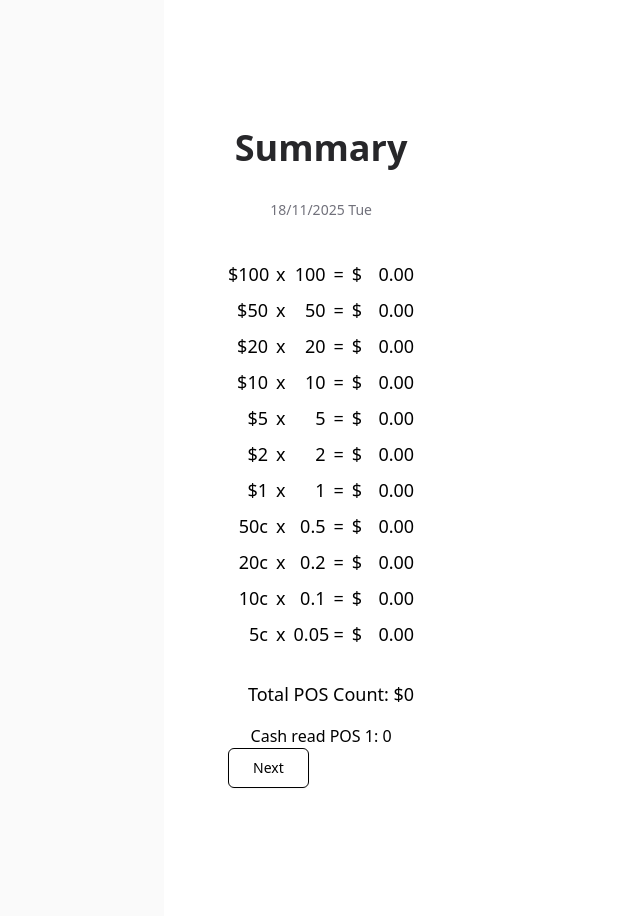
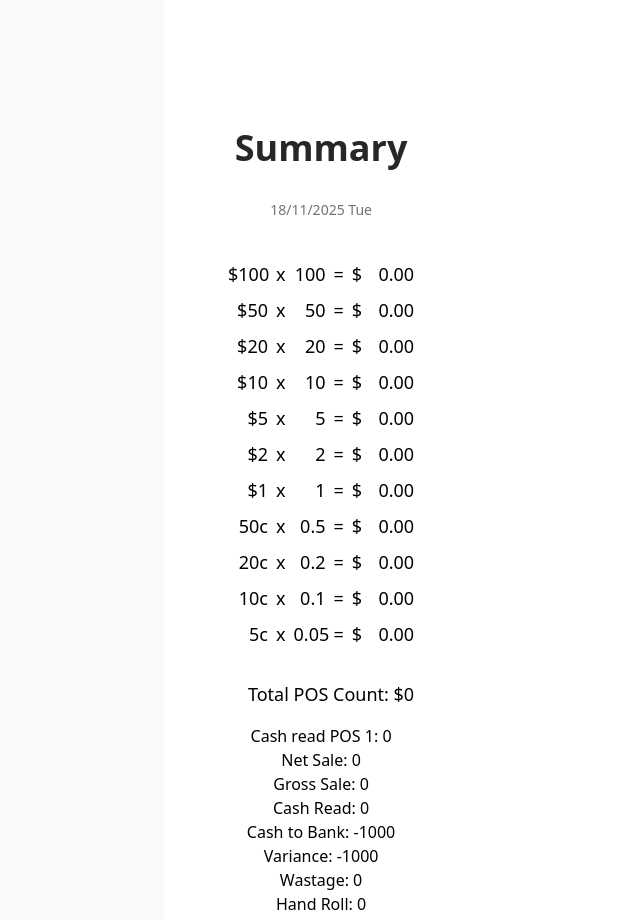
Before and after one commit to G-Tang2/sushi-sushi-EOD, a Next.js app: page /summary in a window 1280 px wide. Shown: the top 920 px of the page, without its empty margins (92-732 px from the left). Built offline with nearby package versions, Linux system fonts and the light colour scheme.

Commit message:
added summary details

```diff
--- a/app/summary/page.tsx
+++ b/app/summary/page.tsx
@@ -11,6 +11,8 @@ import {
   safeRollsAtom,
   salesAtom,
   SalesState,
+  wastageAtom,
+  totalSalesAtom,
 } from "@/state/moneyAtoms";
 import { PrimitiveAtom, useAtom } from "jotai";
 import Link from "next/link";
@@ -32,10 +34,13 @@ function SingleSales({
 }
 
 export default function Home() {
-  const [hrCount] = useAtom(handrollCountAtom);
+    const FLOAT = 1000;
+  const [handRollCount] = useAtom(handrollCountAtom);
+  const [wastage] = useAtom(wastageAtom);
   const [pettyCash] = useAtom(pettyCashAtom);
   const [tillQuantities] = useAtom(tillQuantitiesAtom);
   const [sales] = useAtom(salesAtom);
+  const [totalSales] = useAtom(totalSalesAtom);
   const now = new Date();
   const dateString = now.toLocaleDateString("en-GB");
   const dayName = now.toLocaleString(undefined, { weekday: "short" });
@@ -85,6 +90,16 @@ export default function Home() {
               <SingleSales key={index} salesAtom={atom} index={index} />
             ))}
           </div>
+          <div>
+            <p>Net Sale: {totalSales.totalNetSales}</p>
+            <p>Gross Sale: {totalSales.totalGrossSales}</p>
+            <p>Cash Read: {totalSales.totalCashReading}</p>
+            <p>Cash to Bank: {total-FLOAT}</p>
+            <p>Variance: {(total-FLOAT)-totalSales.totalCashReading}</p>
+            <p>Wastage: {wastage}</p>
+            <p>Hand Roll: {handRollCount}</p>
+            <p>Petty Cash: {pettyCash}</p>
+          </div>
         </div>
         <Link href="/safe" passHref>
           <Button variant="outline" size="lg">
```
